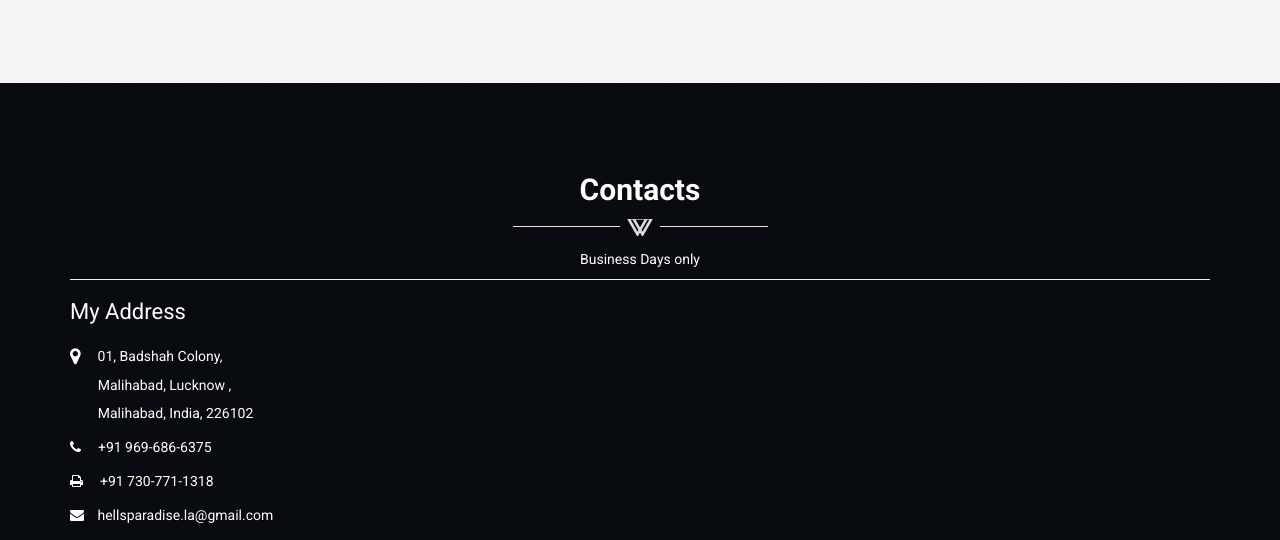
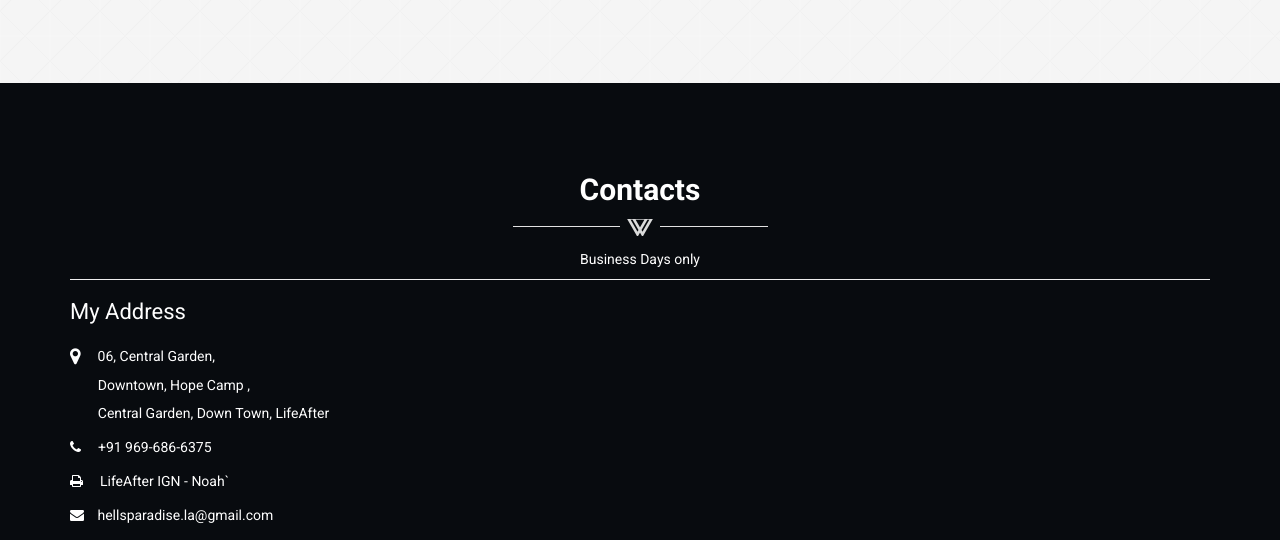
Before and after one commit to ssxAsad/myhomepage, a plain HTML site: page index.html in a window 1280 px wide. Shown: the part 3716-4256 px from the top of the page. Drawn offline with Linux system fonts and the light colour scheme.

Commit message:
Update index.html

```diff
--- a/index.html
+++ b/index.html
@@ -485,9 +485,9 @@
                                 <div class="contact-info">
                                     <h4>My Address</h4>
                                     <ul class="contact-address">
-			                            <li><i class="fa fa-map-marker fa-lg"></i>&nbsp; 01, Badshah Colony,<br><br>&nbsp;&nbsp;&nbsp;&nbsp;&nbsp;&nbsp;&nbsp; Malihabad, Lucknow ,<br><br>&nbsp;&nbsp;&nbsp;&nbsp;&nbsp;&nbsp;&nbsp; Malihabad, India, 226102</li>
+			                            <li><i class="fa fa-map-marker fa-lg"></i>&nbsp; 06, Central Garden,<br><br>&nbsp;&nbsp;&nbsp;&nbsp;&nbsp;&nbsp;&nbsp; Downtown, Hope Camp ,<br><br>&nbsp;&nbsp;&nbsp;&nbsp;&nbsp;&nbsp;&nbsp; Central Garden, Down Town, LifeAfter</li>
 			                            <li><i class="fa fa-phone"></i>&nbsp; +91 969-686-6375</li>
-			                            <li><i class="fa fa-print"></i>&nbsp; +91 730-771-1318</li>
+			                            <li><i class="fa fa-print"></i>&nbsp; LifeAfter IGN - Noah`</li>
 			                            <li><i class="fa fa-envelope"></i> hellsparadise.la@gmail.com</li>
 			                            <li><i class="fa fa-facebook"></i> Asad Khan</li>
 			                        </ul>
```
